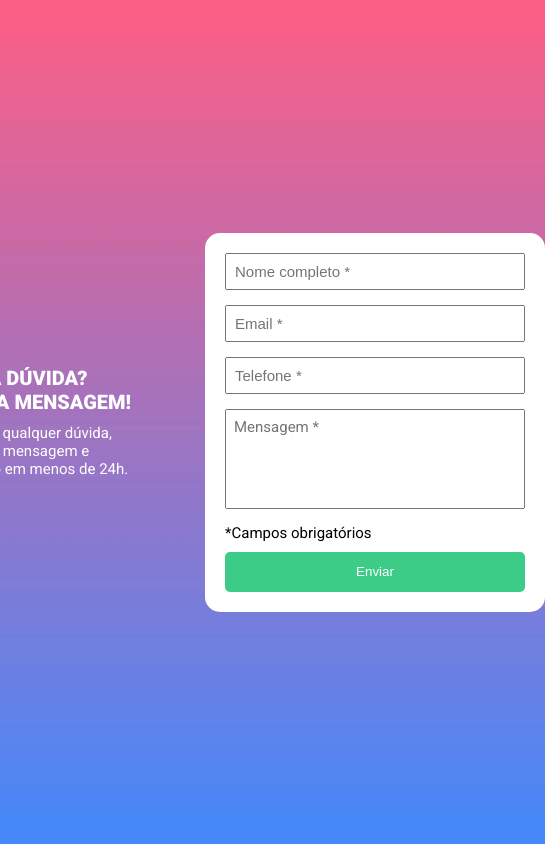
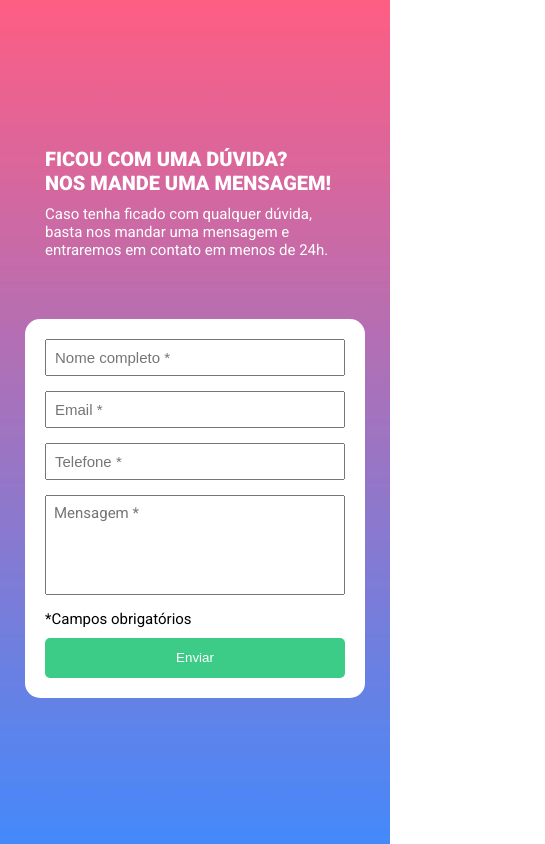
Before and after one commit to Wolfrand/formulario-com-validacao, a plain HTML site: page index.html in a window 390 px wide. Shown: the whole page, 545 px wide, since content can reach past the window. Drawn offline with Linux system fonts and the light colour scheme.

Commit message:
link do arquivo responsivo adicionado

```diff
--- a/index.html
+++ b/index.html
@@ -7,6 +7,7 @@
 
     <link rel="stylesheet" href="./src/css/reset.css">
     <link rel="stylesheet" href="./src/css/estilos.css">
+    <link rel="stylesheet" href="./src/css/responsivo.css">
 
     <title>Quest Formulário com validação</title>
 </head>
```
